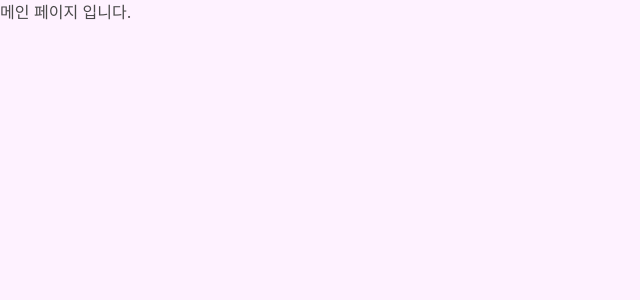
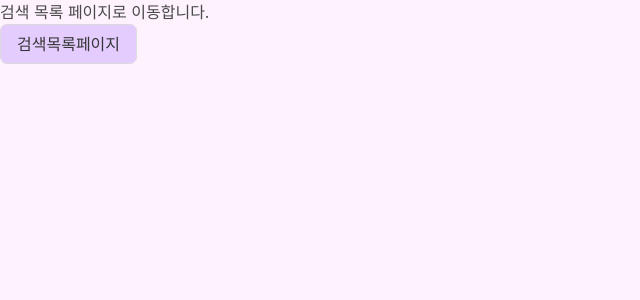
Before and after one commit to WCDI-DGHG/movie_search, a React (Create React App) app in the folder movie_search/: page / in a window 1280 px wide. Shown: the top 300 px of the page, without its empty margins (0-640 px from the left). Built offline with nearby package versions, Linux system fonts and the light colour scheme.

Commit message:
feat: 메인화면 검색목록페이지 버튼 추가

```diff
--- a/movie_search/src/pages/HomePage.js
+++ b/movie_search/src/pages/HomePage.js
@@ -1,5 +1,19 @@
+import GlobalButton from '../components/GlobalButton';
+import { useNavigate } from 'react-router-dom';
+
 const HomePage = () => {
-  return <div>메인 페이지 입니다.</div>;
+  const navigate = useNavigate();
+
+  const handleClickButton = () => {
+    navigate('/search');
+  };
+
+  return (
+    <div>
+      <p>검색 목록 페이지로 이동합니다.</p>
+      <GlobalButton onClick={handleClickButton}>검색목록페이지</GlobalButton>
+    </div>
+  );
 };
 
 export default HomePage;
```
